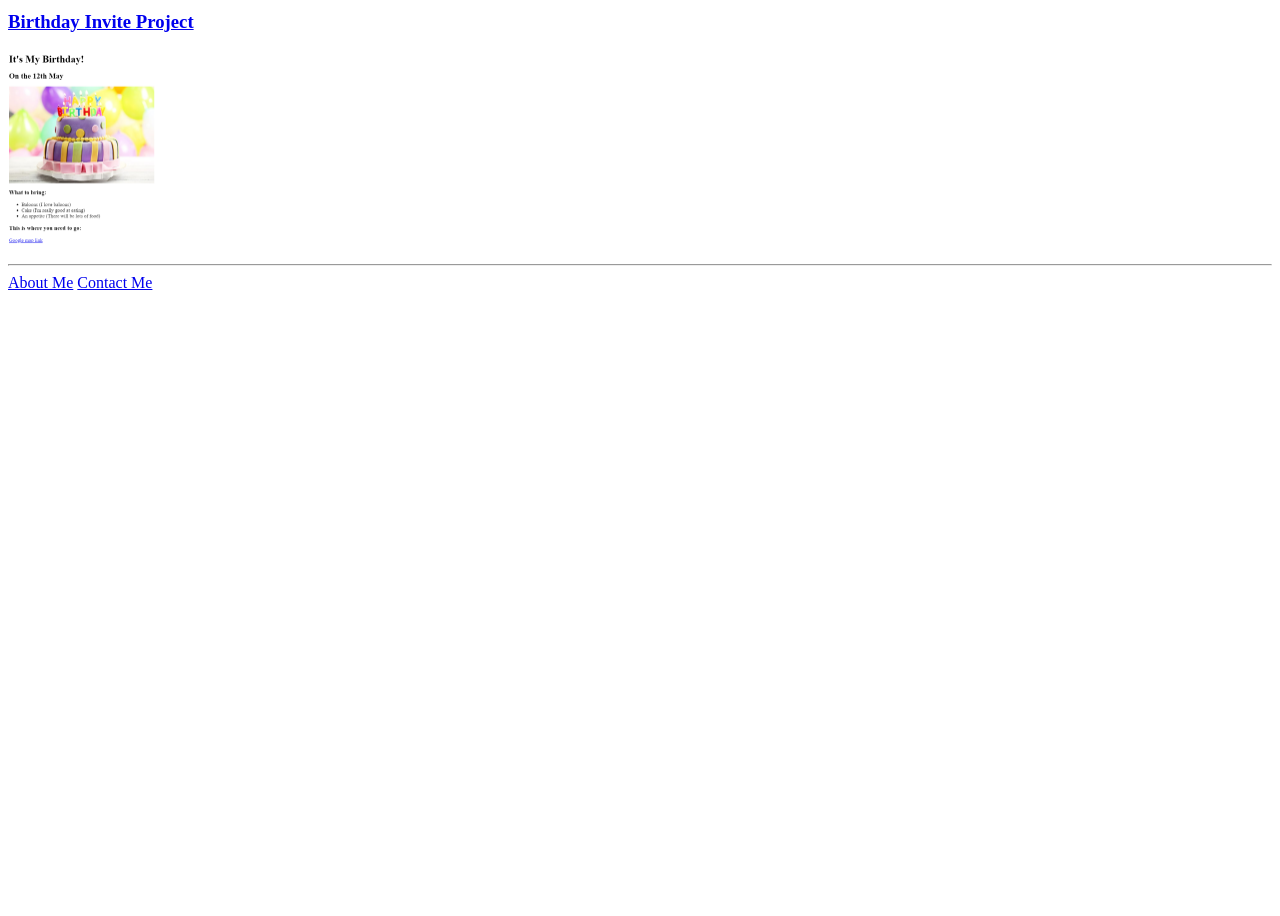
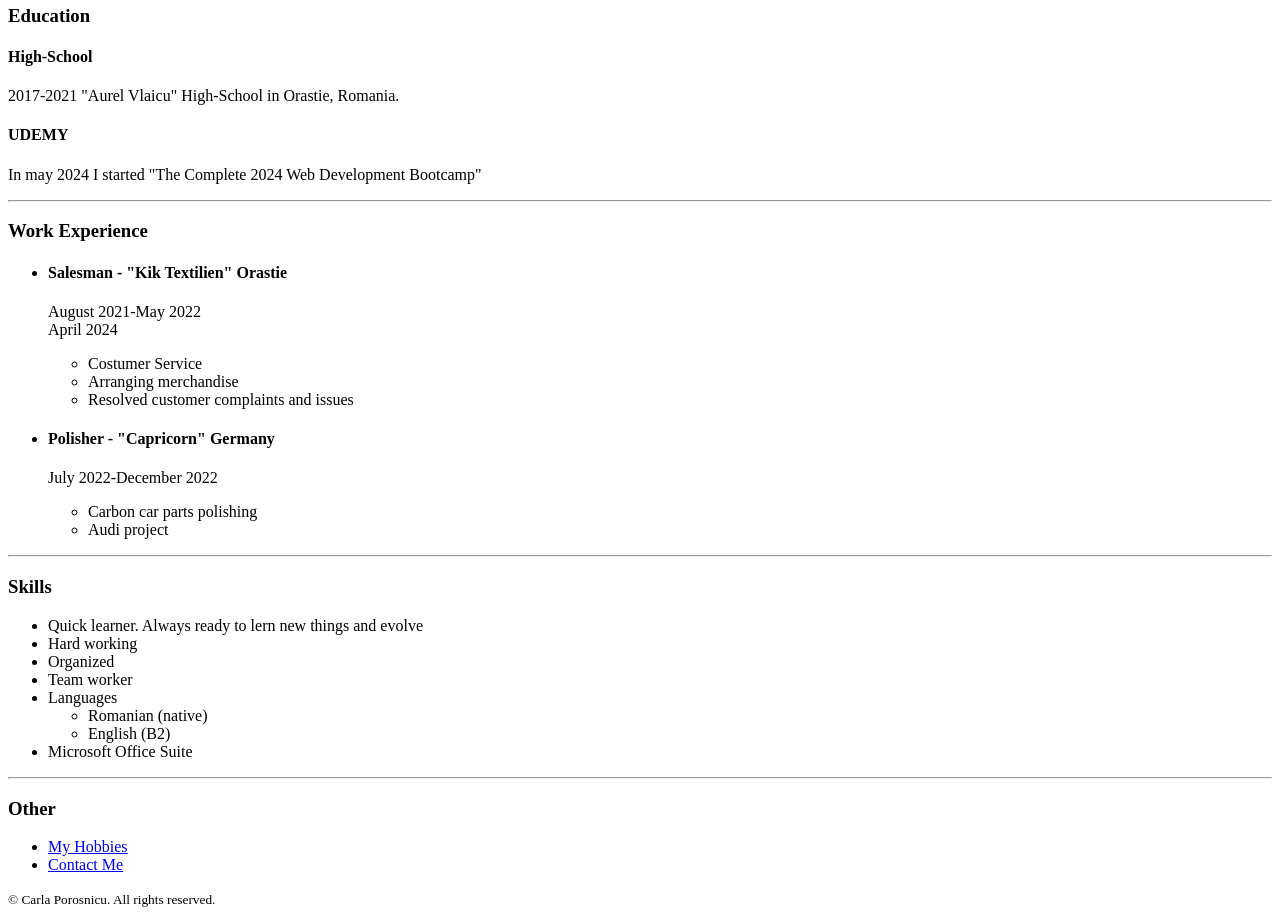
Before and after one commit to carlaporosnicu/html.portfolio.project, a plain HTML site: page index.html in a window 1280 px wide. Shown: the part 400-1316 px from the top of the page. Before the commit the page ends 800 px from the top, so only its background shows below. Drawn offline with Linux system fonts and the light colour scheme.

Commit message:
Add files via upload

```diff
--- a/index.html
+++ b/index.html
@@ -3,18 +3,84 @@
 <head>
     <meta charset="UTF-8">
     <meta name="viewport" content="width=device-width, initial-scale=1.0">
-    <title>Carla's Portofolio</title>
+    <title>My Resume</title>
 </head>
 <body>
-    <h1>Carla Porosnicu's Portofolio</h1>
-    <h2>I'm a Web Developer</h2>
+    <!-- About Me Section -->
+    <div>
+        <h1>Carla Porosnicu</h1>
+        <img src="me.jpg" height="250">
+        <p>I am a quick learner, hard working person. I work well in a team, but also individually.</p>
+    </div>
     <hr/>
-    <a href="./public/movie-ranking.html"><h3>Movie Ranking Project</h3></a>
-    <img src="./assets/images/movie-ranking.png" height="200">
-    <a href="./public/birthday-invite.html"><h3>Birthday Invite Project</h3></a>
-    <img src="./assets/images/birthday-invite.png" height="200">
+    <!-- Education Section -->
+    <div>
+        <h3>Education</h3>
+        <h4>High-School</h4>
+        <p>
+            2017-2021 "Aurel Vlaicu" High-School in Orastie, Romania.
+        </p>
+        <h4>UDEMY</h4>
+        <p>
+            In may 2024 I started "The Complete 2024 Web Development Bootcamp"
+        </p>
+    </div>
     <hr/>
-    <a href="./public/about.html">About Me</a>
-    <a href="./public/contact.html">Contact Me</a>
+    <!-- Work Experience Section -->
+    <div>
+        <h3>Work Experience</h3>
+        <ul>
+            <li><h4>Salesman - "Kik Textilien" Orastie</h4></li>
+            <p>
+                August 2021-May 2022 <br/>
+                April 2024
+            </p>
+            <ul>
+                <li>Costumer Service</li>
+                <li>Arranging merchandise</li>
+                <li>Resolved customer complaints and issues</li>
+            </ul>
+            <li><h4>Polisher - "Capricorn" Germany</h4></li>
+            <p>
+                July 2022-December 2022
+            </p>
+            <ul>
+                <li>Carbon car parts polishing</li>
+                <li>Audi project</li>
+            </ul>
+        </ul>
+    </div>
+    <hr/>
+    <!-- Skills Section -->
+    <div>
+        <h3>Skills</h3>
+        <ul>
+            <li>Quick learner. Always ready to lern new things and evolve</li>
+            <li>Hard working</li>
+            <li>Organized</li>
+            <li>Team worker</li>
+            <li>Languages
+                <ul>
+                    <li>Romanian (native)</li>
+                    <li>English (B2)</li>
+                </ul>
+            </li>
+            <li>Microsoft Office Suite</li>
+        </ul>
+    </div>
+    <hr/>
+    <!-- Contact Section -->
+    <div>
+        <h3>Other</h3>
+        <ul>
+            <li><a href="hobbies.html">My Hobbies</a></li>
+            <li><a href="contact.html">Contact Me</a></li>
+        </ul>
+    </div>
+    <footer>
+        <small>
+            © Carla Porosnicu. All rights reserved.
+        </small>
+    </footer>
 </body>
 </html>
```
Also changed, not shown: contact.html (added, +16 -0 lines), hobbies.html (added, +16 -0 lines), me.jpg (added).
